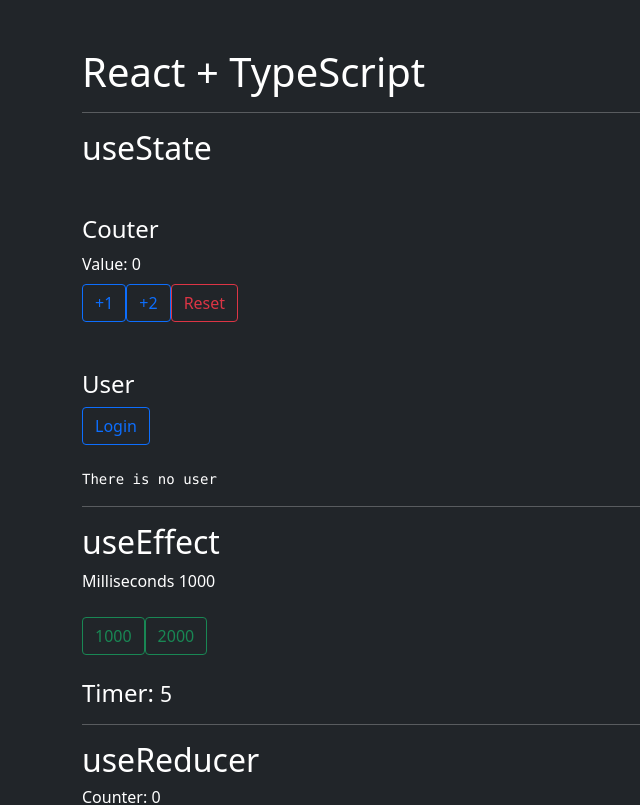
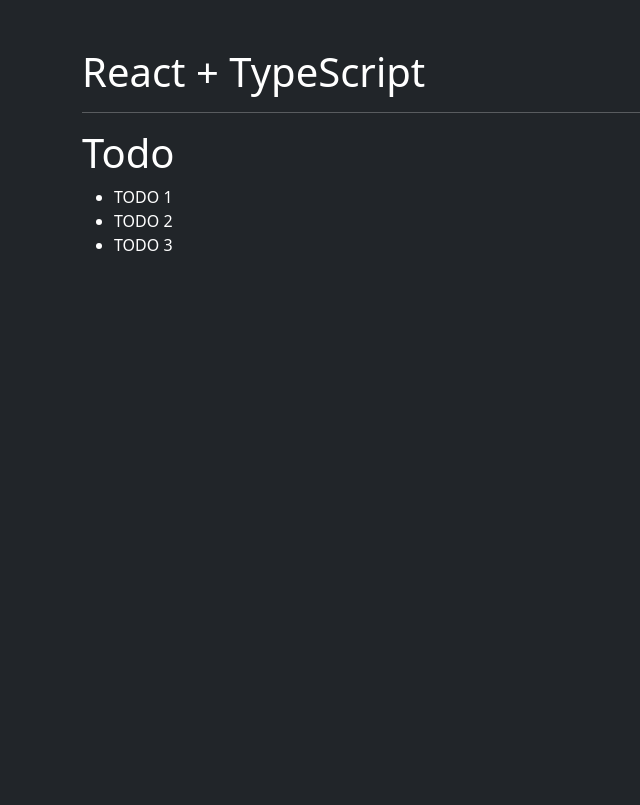
Before and after one commit to amontalvof/react-typescript-basics, a React (Create React App) app: page / in a window 1280 px wide. Shown: the top 805 px of the page, without its empty margins (0-640 px from the left). Built offline with nearby package versions, Linux system fonts and the light colour scheme.

Commit message:
feat: useContext first part

```diff
--- a/src/App.tsx
+++ b/src/App.tsx
@@ -1,15 +1,17 @@
-import Counter from './components/Counter';
-import User from './components/User';
-import TimerParent from './components/TimerParent';
-import CounterReducer from './components/CounterReducer';
-import Form from './components/Form';
+// import Counter from './components/Counter';
+// import User from './components/User';
+// import TimerParent from './components/TimerParent';
+// import CounterReducer from './components/CounterReducer';
+// import Form from './components/Form';
+import Todo from './todo';
 
 function App() {
     return (
         <>
             <h1>React + TypeScript</h1>
             <hr />
-            <h2>useState</h2>
+            <Todo />
+            {/* <h2>useState</h2>
             <Counter />
             <User />
             <hr />
@@ -23,7 +25,7 @@
             <Form />
             <br />
             <br />
-            <br />
+            <br /> */}
         </>
     );
 }
--- /dev/null
+++ b/src/todo/context/TodoContext.tsx
@@ -0,0 +1,3 @@
+import { createContext } from 'react';
+
+export const TodoContext = createContext({});
--- /dev/null
+++ b/src/todo/context/TodoProvider.tsx
@@ -0,0 +1,19 @@
+import React from 'react';
+import { TodoContext } from './TodoContext';
+
+const INITIAL_STATE = {
+    todoCount: 2,
+    todos: [],
+    completed: 0,
+    pending: 2,
+};
+
+interface props {
+    children: JSX.Element | JSX.Element[];
+}
+
+const TodoProvider = ({ children }: props) => {
+    return <TodoContext.Provider value={{}}>{children}</TodoContext.Provider>;
+};
+
+export default TodoProvider;
--- /dev/null
+++ b/src/todo/index.tsx
@@ -0,0 +1,16 @@
+import TodoProvider from './context/TodoProvider';
+
+const Todo = () => {
+    return (
+        <TodoProvider>
+            <h1>Todo</h1>
+            <ul>
+                <li>TODO 1</li>
+                <li>TODO 2</li>
+                <li>TODO 3</li>
+            </ul>
+        </TodoProvider>
+    );
+};
+
+export default Todo;
```
